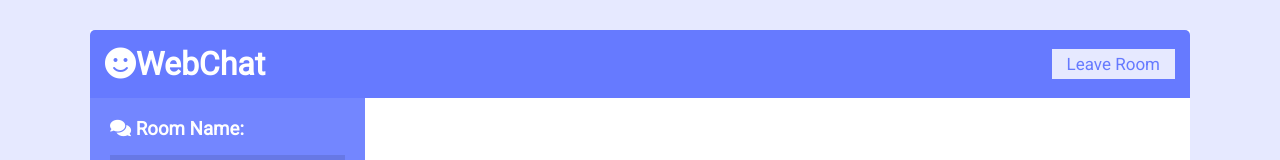
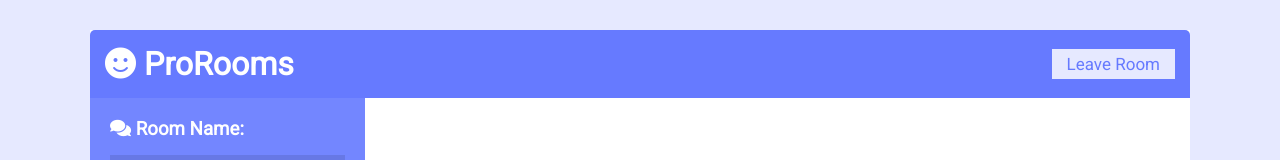
Before and after one commit to thisisshivanshpatel/Chatting-Application, a website: page public/chat.html in a window 1280 px wide. Shown: the top 160 px of the page. Drawn offline with nearby package versions, Linux system fonts and the light colour scheme; no server answers.

Commit message:
version 1.3

```diff
--- a/public/chat.html
+++ b/public/chat.html
@@ -16,12 +16,12 @@
     />
     <link rel="icon" href="Images/metromessaging_metro_11398.png">
     <link rel="stylesheet" href="css/style.css" />
-    <title>ProRooms App</title>
+    <title>ProRooms</title>
   </head>
   <body>
     <div class="chat-container">
       <header class="chat-header">
-        <h1><i class="fas fa-smile"></i>WebChat</h1>
+        <h1><i class="fas fa-smile"></i> ProRooms</h1>
         <a id="leave-btn" class="btn">Leave Room</a>
       </header>
       <main class="chat-main">
```
Also changed, not shown: public/index.html (+1 -1 lines).
